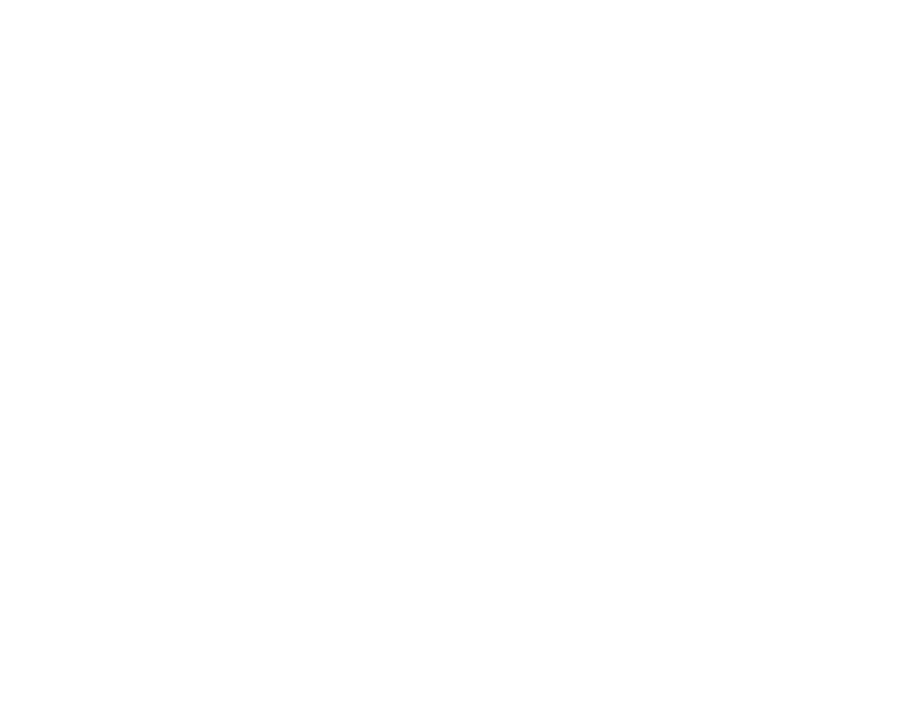
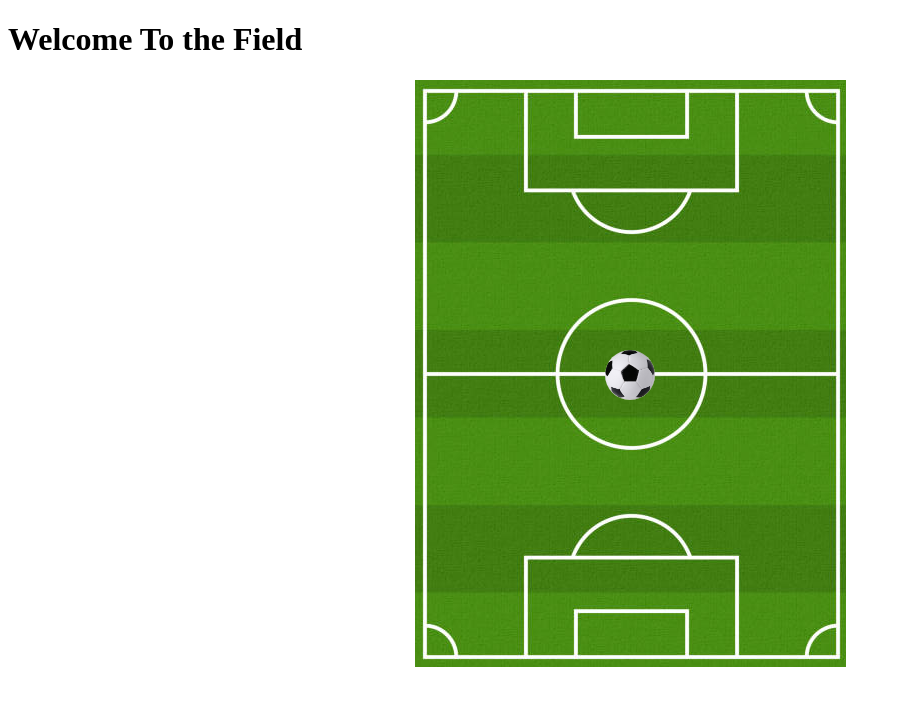
Before and after one commit to Kmlove/kicking-the-ball, a plain HTML site: page index.html in a window 1280 px wide. Shown: the whole page, without its empty margins (0-901 px from the left). Drawn offline with Linux system fonts and the light colour scheme.

Commit message:
Adds soccer field and ball to page with styles

```diff
--- a/index.html
+++ b/index.html
@@ -1,14 +1,17 @@
 <!DOCTYPE html>
 <html lang="en">
+
 <head>
     <meta charset="UTF-8">
     <meta name="viewport" content="width=device-width, initial-scale=1.0">
     <title>Kick The Ball</title>
+    <link rel="stylesheet" href="./styles.css">
 </head>
 
 <body>
+    <h1>Welcome To the Field</h1>
     <div id="field">
-
+        <img id="ball" src="images/Soccer Ball.png" alt="Soccer Ball">
     </div>
 </body>
 
--- a/styles.css
+++ b/styles.css
@@ -0,0 +1,21 @@
+*{
+    box-sizing: border-box;
+}
+
+#field{
+    margin: 0 auto;
+    width: 450px;
+    height: 600px;
+    background-image: url(./images/Soccer\ Field.png);
+    background-repeat: no-repeat;
+    z-index: -1;
+    position: relative;
+}
+
+#ball{
+    border-radius: 50%;
+    width: 50px;
+    position: absolute;
+    top: 270px;
+    left: 190px;
+}
```
Lines whose indentation alone changed are shown as unchanged.
